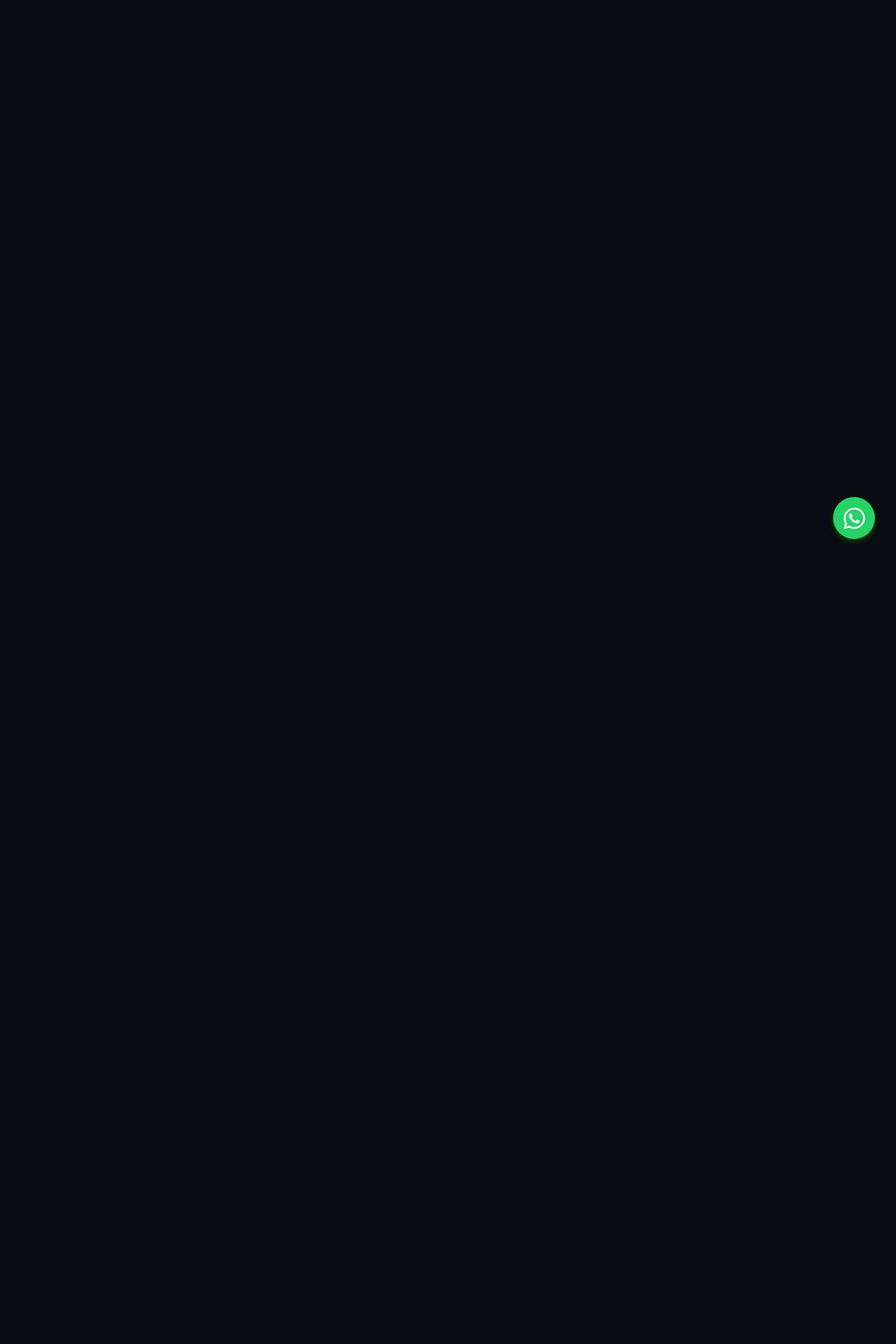
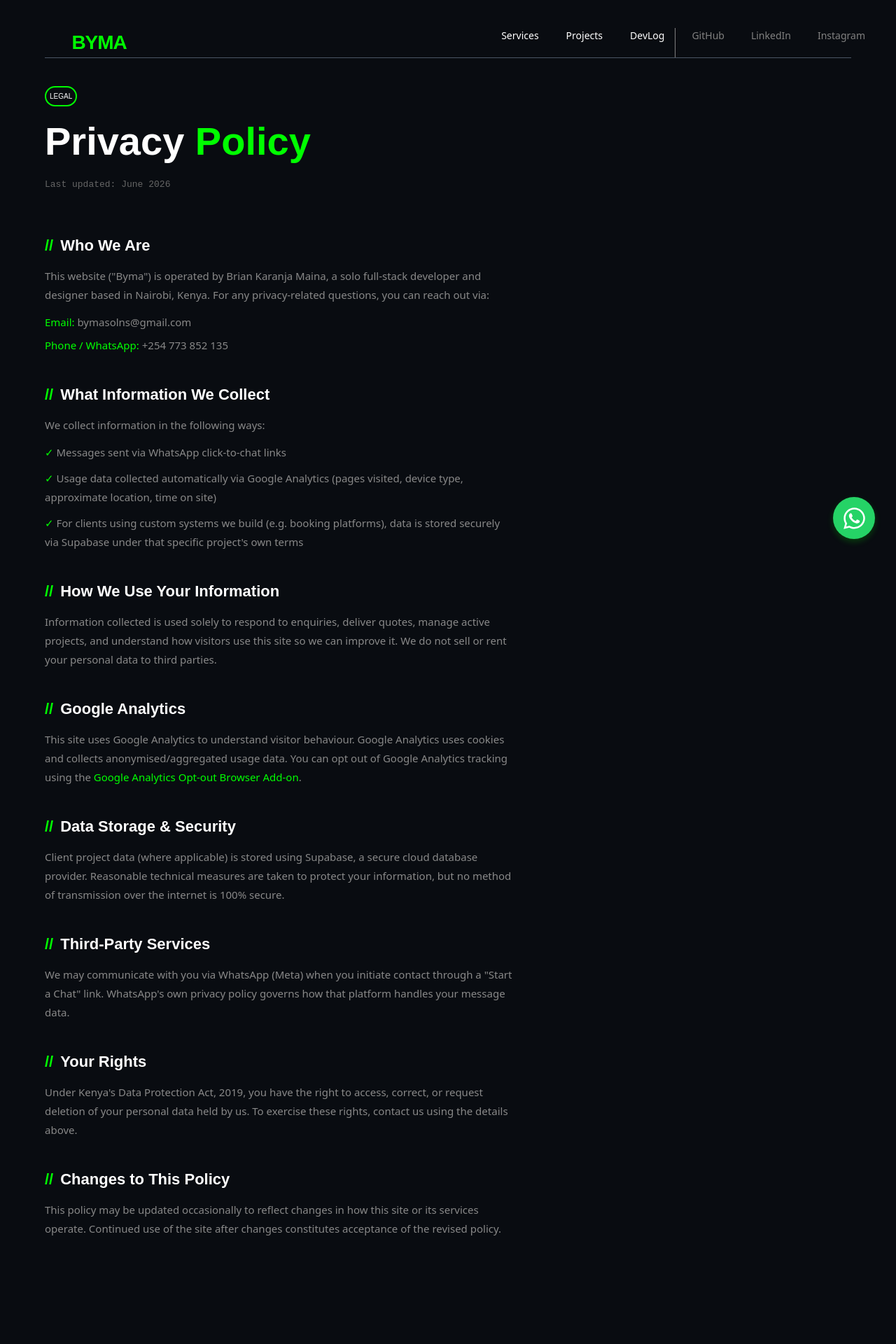
Before and after one commit to BmKaranja/Brian-Karanja, a React (Vite) app: page /privacy-policy in a window 1280 px wide. Before the commit this address had no page. Shown: the top 1920 px of the page at 70% size. Before the commit the page ends 800 px from the top, so only its background shows below. Built offline with nearby package versions, Linux system fonts and the light colour scheme.

Commit message:
feat: add Privacy Policy page and update routing; enhance layout and styling across components

```diff
--- a/src/App.jsx
+++ b/src/App.jsx
@@ -9,6 +9,7 @@ import AboutMe from './components/AboutMe'
 import Websites from './components/Websites'
 import Mobile from './components/Mobile'
 import { FaWhatsapp } from 'react-icons/fa'
+import PrivacyPolicy from './components/PrivacyPolicy'
 
 function App() {
   return (
@@ -21,6 +22,7 @@ function App() {
         <Route path='/AboutMe' element={<AboutMe/>}></Route>
         <Route path='/projects/websites' element={<Websites/>}></Route>
         <Route path='/projects/mobile' element={<Mobile/>}></Route>
+        <Route path='/privacy-policy' element={<PrivacyPolicy />} />
       </Routes>
 
       {/* Floating WhatsApp Button */}
--- a/src/components/AboutMe.jsx
+++ b/src/components/AboutMe.jsx
@@ -107,7 +107,7 @@ function AboutMe() {
       </div>
 
               {/* Main two-column layout */}
-      <div style={{
+        <div className='about-grid' style={{
           display: 'grid',
           gridTemplateColumns: 'minmax(0,1fr) minmax(0,1.2fr)',
           gap: '6vw',
--- a/src/components/Footer.jsx
+++ b/src/components/Footer.jsx
@@ -1,4 +1,5 @@
 import React from 'react'
+import { Link } from 'react-router-dom'
 
 function Footer() {
   return (
@@ -12,6 +13,7 @@ function Footer() {
           <a href='https://github.com/BmKaranja' className='nav-items nv-2' target='_blank' rel='noopener noreferrer'>GitHub</a>
           <a href='https://www.linkedin.com/in/b-karanja' className='nav-items nv-2' target='_blank' rel='noopener noreferrer'>LinkedIn</a>
           <a href='https://www.instagram.com/it.s._bryan/' className='nav-items nv-2' target='_blank' rel='noopener noreferrer'>Instagram</a>
+          <Link to='/privacy-policy' className='nav-items nv-2'>Privacy Policy</Link>
         </article>
       </section>
     </div>
--- a/src/components/PIntro.jsx
+++ b/src/components/PIntro.jsx
@@ -8,8 +8,10 @@ function PIntro() {
       <section className='overflow-hidden'>
         <hr className='text-gray-600'></hr>
         <article className='prj-intro overflow-hidden'>
-          <h1 className='text-7xl mt-10' style={{ fontWeight: 550 }}>Work from <span className='color'>Byma</span></h1>
-          <p className='mt-5 pr-20'>
+          <h1 className='text-4xl sm:text-5xl md:text-7xl mt-10' style={{ fontWeight: 550 }}>
+            Work from <span className='color'>Byma</span>
+          </h1>
+          <p className='mt-5 pr-4 md:pr-20'>
             A showcase of projects built with intentionality. Each one represents careful planning, thoughtful design,
             and clean execution—delivering real solutions to real problems.
           </p>
--- /dev/null
+++ b/src/components/PrivacyPolicy.jsx
@@ -0,0 +1,156 @@
+import React from 'react'
+import NavBar from './NavBar'
+import Footer from './Footer'
+import SEO from './SEO'
+
+const privacySchema = {
+  "@context": "https://schema.org",
+  "@type": "WebPage",
+  "name": "Privacy Policy",
+  "url": "https://brian-karanja.onrender.com/privacy-policy",
+  "publisher": {
+    "@type": "Person",
+    "name": "Brian Karanja Maina"
+  }
+}
+
+function Section({ title, children }) {
+  return (
+    <div style={{ marginBottom: '40px' }}>
+      <h2 style={{
+        fontFamily: "'Lexend', sans-serif",
+        fontSize: '22px',
+        fontWeight: 600,
+        color: '#fff',
+        marginBottom: '14px',
+        display: 'flex',
+        alignItems: 'center',
+        gap: '10px',
+      }}>
+        <span style={{ color: '#00ff00' }}>//</span> {title}
+      </h2>
+      <div style={{ color: '#888', fontSize: '15px', lineHeight: '1.8' }}>
+        {children}
+      </div>
+    </div>
+  )
+}
+
+function PrivacyPolicy() {
+  return (
+    <div className='flex flex-col gap-10' style={{ background: 'var(--background-color)', minHeight: '100vh' }}>
+      <SEO
+        title="Privacy Policy"
+        description="Privacy Policy for Byma — how Brian Karanja Maina collects, uses, and protects your data."
+        keywords="Privacy Policy, Byma, Brian Karanja Maina, data protection"
+        schemaJson={privacySchema}
+      />
+      <NavBar />
+
+      <section style={{ padding: '0 5vw' }}>
+        <hr className='text-gray-600' />
+        <article style={{ marginTop: '40px', marginBottom: '20px' }}>
+          <p className='font mb-2' id='cap'>LEGAL</p>
+          <h1 style={{
+            fontFamily: "'Lexend', sans-serif",
+            fontSize: 'clamp(32px, 5vw, 56px)',
+            fontWeight: 700,
+            color: '#fff',
+          }}>
+            Privacy <span className='color'>Policy</span>
+          </h1>
+          <p style={{ color: '#666', fontSize: '13px', fontFamily: 'monospace', marginTop: '10px' }}>
+            Last updated: June 2026
+          </p>
+        </article>
+      </section>
+
+      <section style={{ padding: '0 5vw 60px 5vw', maxWidth: '800px' }}>
+
+        <Section title="Who We Are">
+          <p>
+            This website ("Byma") is operated by Brian Karanja Maina, a solo full-stack developer
+            and designer based in Nairobi, Kenya. For any privacy-related questions, you can
+            reach out via:
+          </p>
+          <ul style={{ marginTop: '12px', display: 'flex', flexDirection: 'column', gap: '6px' }}>
+            <li><span style={{ color: '#00ff00' }}>Email:</span> bymasolns@gmail.com</li>
+            <li><span style={{ color: '#00ff00' }}>Phone / WhatsApp:</span> +254 773 852 135</li>
+          </ul>
+        </Section>
+
+        <Section title="What Information We Collect">
+          <p>We collect information in the following ways:</p>
+          <ul style={{ marginTop: '12px', display: 'flex', flexDirection: 'column', gap: '10px' }}>
+            <li><span style={{ color: '#00ff00' }}>✓</span> Messages sent via WhatsApp click-to-chat links</li>
+            <li><span style={{ color: '#00ff00' }}>✓</span> Usage data collected automatically via Google Analytics (pages visited, device type, approximate location, time on site)</li>
+            <li><span style={{ color: '#00ff00' }}>✓</span> For clients using custom systems we build (e.g. booking platforms), data is stored securely via Supabase under that specific project's own terms</li>
+          </ul>
+        </Section>
+
+        <Section title="How We Use Your Information">
+          <p>
+            Information collected is used solely to respond to enquiries, deliver quotes,
+            manage active projects, and understand how visitors use this site so we can
+            improve it. We do not sell or rent your personal data to third parties.
+          </p>
+        </Section>
+
+        <Section title="Google Analytics">
+          <p>
+            This site uses Google Analytics to understand visitor behaviour. Google Analytics
+            uses cookies and collects anonymised/aggregated usage data. You can opt out of
+            Google Analytics tracking using the{' '}
+
+              <a href="https://tools.google.com/dlpage/gaoptout"
+              target="_blank"
+              rel="noopener noreferrer"
+              style={{ color: '#00ff00' }}>
+              Google Analytics Opt-out Browser Add-on
+            </a>.
+          </p>
+        </Section>
+
+        <Section title="Data Storage & Security">
+          <p>
+            Client project data (where applicable) is stored using Supabase, a secure
+            cloud database provider. Reasonable technical measures are taken to protect
+            your information, but no method of transmission over the internet is 100%
+            secure.
+          </p>
+        </Section>
+
+        <Section title="Third-Party Services">
+          <p>
+            We may communicate with you via WhatsApp (Meta) when you initiate contact
+            through a "Start a Chat" link. WhatsApp's own privacy policy governs how
+            that platform handles your message data.
+          </p>
+        </Section>
+
+        <Section title="Your Rights">
+          <p>
+            Under Kenya's Data Protection Act, 2019, you have the right to access,
+            correct, or request deletion of your personal data held by us. To exercise
+            these rights, contact us using the details above.
+          </p>
+        </Section>
+
+        <Section title="Changes to This Policy">
+          <p>
+            This policy may be updated occasionally to reflect changes in how this site
+            or its services operate. Continued use of the site after changes constitutes
+            acceptance of the revised policy.
+          </p>
+        </Section>
+
+      </section>
+
+      <footer>
+        <Footer />
+      </footer>
+    </div>
+  )
+}
+
+export default PrivacyPolicy
--- a/src/components/Services.jsx
+++ b/src/components/Services.jsx
@@ -162,10 +162,10 @@ function Services() {
           <section className='sec-intro'>
             <article>
               <p className='font mb-2' id='cap'>WHAT WE BUILD</p>
-            <h1 className='text-7xl'>
+              <h1 className='text-4xl sm:text-5xl md:text-7xl'>
                 Digital products<span className='color'> crafted</span> with precision
               </h1>
-            <p className='mt-5 pr-4 md:pr-10 lg:pr-20'>
+              <p className='mt-5 pr-4 md:pr-20'>
                 Byma specializes in building pixel-perfect interfaces, scalable systems, and elegant solutions.
                 From concept to launch—clean code, thoughtful design, measurable impact.
               </p>
--- a/src/index.css
+++ b/src/index.css
@@ -231,14 +231,15 @@ h4 {
 }
 
 .sec-intro {
-  width: 100%;       /* Mobile: full width */
+  width: 50%;
   margin-left: 5vw;
   margin-top: 10vh;
 }
 
-@media (min-width: 768px) {
+@media (max-width: 768px) {
   .sec-intro {
-    width: 50%;      /* Tablet+ : 50% */
+    width: 90%;
+    margin-top: 8vh;
   }
 }
 .sec-intro p {
@@ -348,6 +349,12 @@ h4 {
   overflow-x: auto;
 }
 
+@media (max-width: 768px) {
+  .prj-intro {
+    width: 90%;
+    margin-top: 8vh;
+  }
+}
 .prj-intro p {
   color: var(--tertiary);
 }
```
Lines whose indentation alone changed are shown as unchanged.
